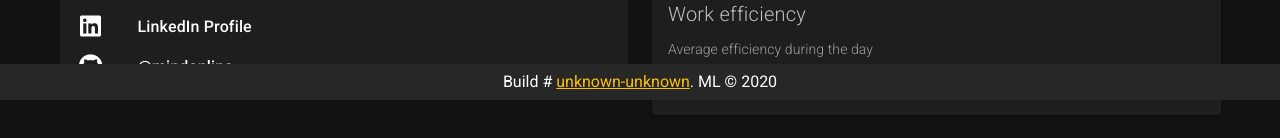
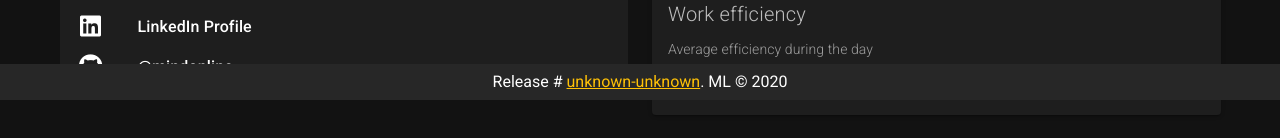
Before and after one commit to mindonline/mindonline, a Nuxt app: page / in a window 1280 px wide. Shown: the part 700-838 px from the top of the page. Built offline with nearby package versions, Linux system fonts and the light colour scheme.

Commit message:
chore: Change footer signature

```diff
--- a/layouts/default.vue
+++ b/layouts/default.vue
@@ -40,7 +40,7 @@
       app
     >
       <span>
-        Build #
+        Release #
         <nuxt-link
           to="/site-technologies"
           class="cursor--help amber--text"
```
